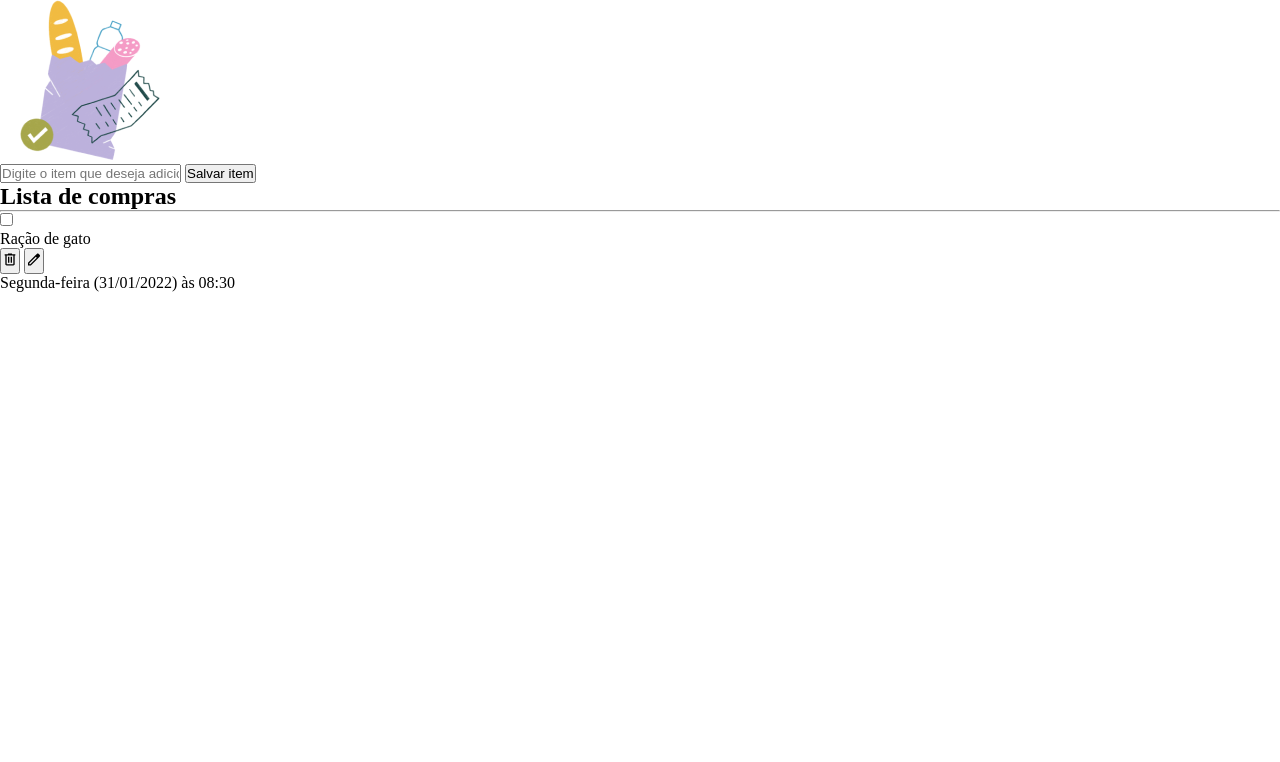
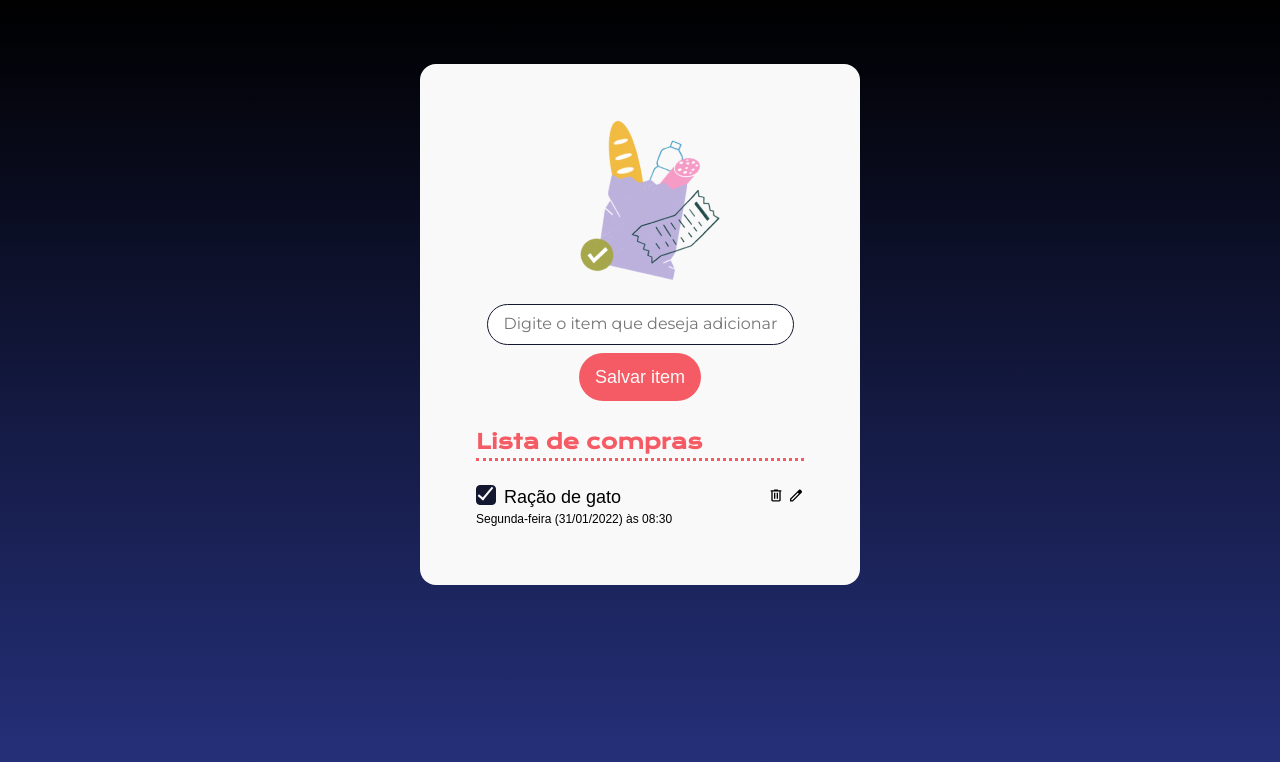
Before and after one commit to Gustavoo-z/Lista-de-compras, a plain HTML site: page index.html in a window 1280 px wide. Drawn offline with nearby package versions, Linux system fonts and the light colour scheme; a web font is replaced by a local one.

Commit message:
Estilização do projeto

```diff
--- a/index.html
+++ b/index.html
@@ -16,30 +16,32 @@
     <main>
         <img src="img/bag.png" alt="Sacola de compras">
         <form>
-            <input type="text" placeholder="Digite o item que deseja adicionar">
-            <button>Salvar item</button>
+            <input id="input-item" type="text" placeholder="Digite o item que deseja adicionar">
+            <button id="adicionar-botao">Salvar item</button>
         </form>
-
-        <h2>Lista de compras</h2>
-        <hr>
-
         <ul>
+            <h2>Lista de compras</h2>
+            <hr />
             <li>
-                <div>
-                    <div>
-                        <input type="checkbox"/>
+                <div class="item-lista-container">
+                    <div class="container-nome-compra">
+                        <div class="checkbox-container">
+                            <label for="checkbox-1"     class="checkbox-input" id="checkbox-1"></label>
+                            <div class="checkbox-customizado checked"></div>
+                            </label>
+                        </div>
                         <p>Ração de gato</p>
                     </div>
                         <div>
-                            <button>
+                            <button class="botao-acao">
                                 <img src="img/delete.svg" alt="Deletar">
                             </button>
-                            <button>
+                            <button class="botao-acao">
                                 <img src="img/edit.svg" alt="Editar">
                             </button>
                         </div>
                 </div>
-                <p>Segunda-feira (31/01/2022) às 08:30</p>
+                <p class="item-lista-texto">Segunda-feira (31/01/2022) às 08:30</p>
             </li>
         </ul>
     </main>
--- a/styles.css
+++ b/styles.css
@@ -13,3 +13,140 @@
     --fonte-texto: 'Numans', sans-serif;
     --degrade-azul: linear-gradient(180deg, #000000 0%, #26327F 100%);
 }
+
+body {
+    background: var(--degrade-azul);
+    background-repeat: no-repeat;
+    height: 100vh;
+
+    display: flex;
+    flex-direction: column;
+    align-items: center;
+}
+
+main {
+    margin-top: 64px;
+
+    display: flex;
+    flex-direction: column;
+    gap: 24px;
+
+    width: 440px;
+    align-items: center;
+
+    background-color: var(--neutro);
+    padding: 56px;
+    border-radius: 16px;
+}
+
+h2 {
+    font-family: var(--fonte-titulo);
+    color: var(--cor-primaria);
+    font-size: 20px;
+    line-height: 33px;
+}
+
+hr {
+    border: none;
+    border-bottom: 3px dotted var(--cor-primaria);
+    margin-bottom: 24px;
+    width: 100%;
+}
+
+p {
+    font-family: var(--fonte-texto);
+    font-size: 18px;
+    font-weight: 400;
+    line-height: 24px;
+    text-align: left;
+}
+
+#input-item {
+    padding: 12px 16px;
+    display: block;
+    border-radius: 24px;
+    border: 1px solid var(--preto);
+    width: 307px;
+}
+
+#input-item::placeholder {
+    font-family: "Montserrat", sans-serif;
+    font-size: 16px;
+    line-height: 19px;
+}
+
+#adicionar-botao {
+    text-align: center;
+    padding: 12px 16px;
+    border-radius: 24px;
+    background-color: var(--cor-primaria);
+    color: var(--neutro);
+    font-family: var(--fonte-texto);
+    font-size: 18px;
+    line-height: 24px;
+    border: none;
+}
+
+form {
+    display: flex;
+    flex-direction: column;
+    align-items: center;
+    gap: 8px;
+}
+
+.item-lista-container {
+    display: flex;
+    align-items: center;
+    justify-content: space-between;
+}
+
+.container-nome-compra {
+    display: flex;
+}
+
+ul {
+    list-style-type: none;
+    width: 100%;
+}
+
+.item-lista-texto {
+    font-size: 12px;
+    line-height: 20px;
+}
+
+.checkbox-input {
+    display: none;
+}
+
+.checkbox-customizado {
+    width: 20px;
+    height: 20px;
+    background-color: var(--neutro);
+    border: 1px solid var(--preto);
+    cursor: pointer;
+    border-radius: 4px;
+    margin-right: 8px;
+}
+
+.checked {
+    background-color: var(--preto);
+    position: relative;
+}
+
+.checked::after {
+    content: "";
+    position: absolute;
+    left: 30%;
+    top: -10%;
+    width: 5px;
+    height: 14px;
+
+    border-top: 2px solid var(--neutro);
+    border-left: 2px solid var(--neutro);
+    transform: rotate(-140deg);
+}
+
+.botao-acao {
+    background-color: transparent;
+    border: none;
+}
```
